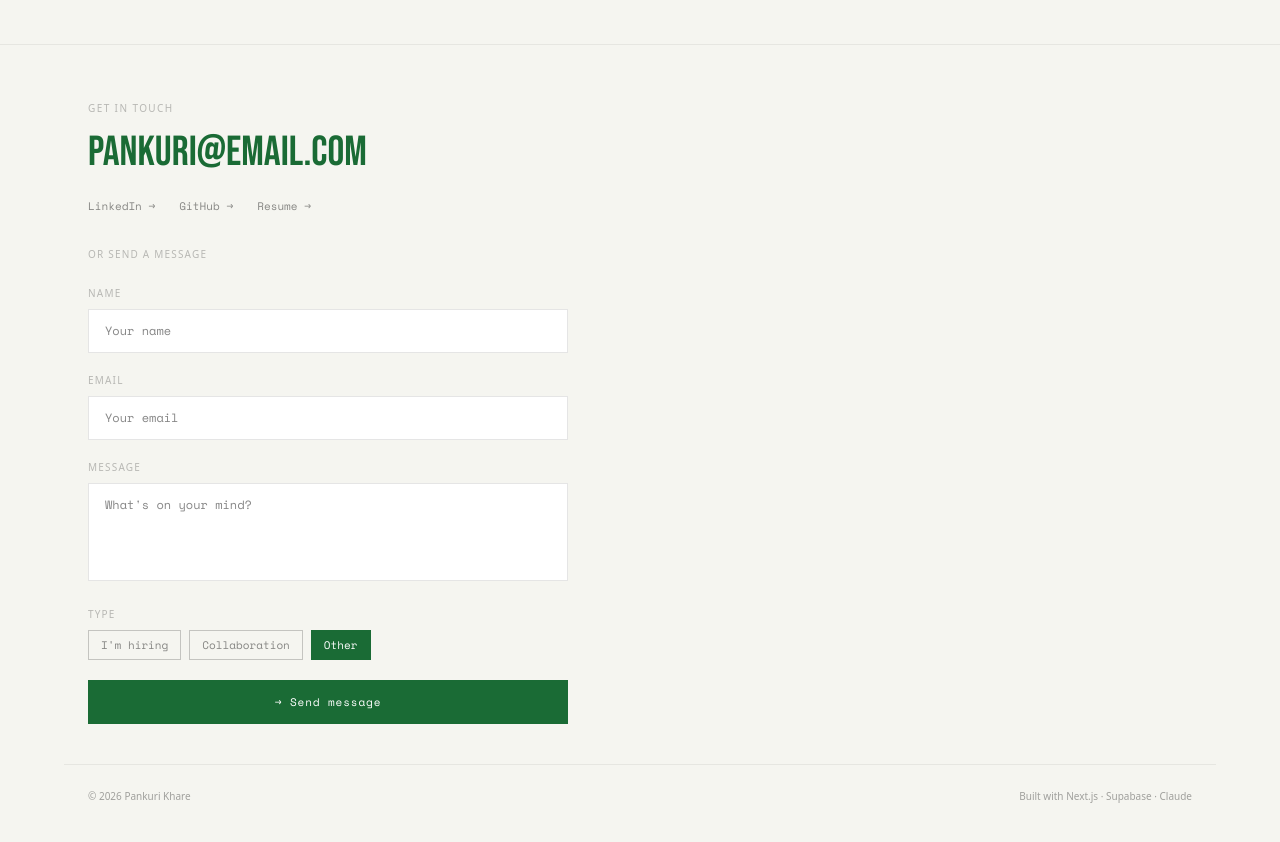
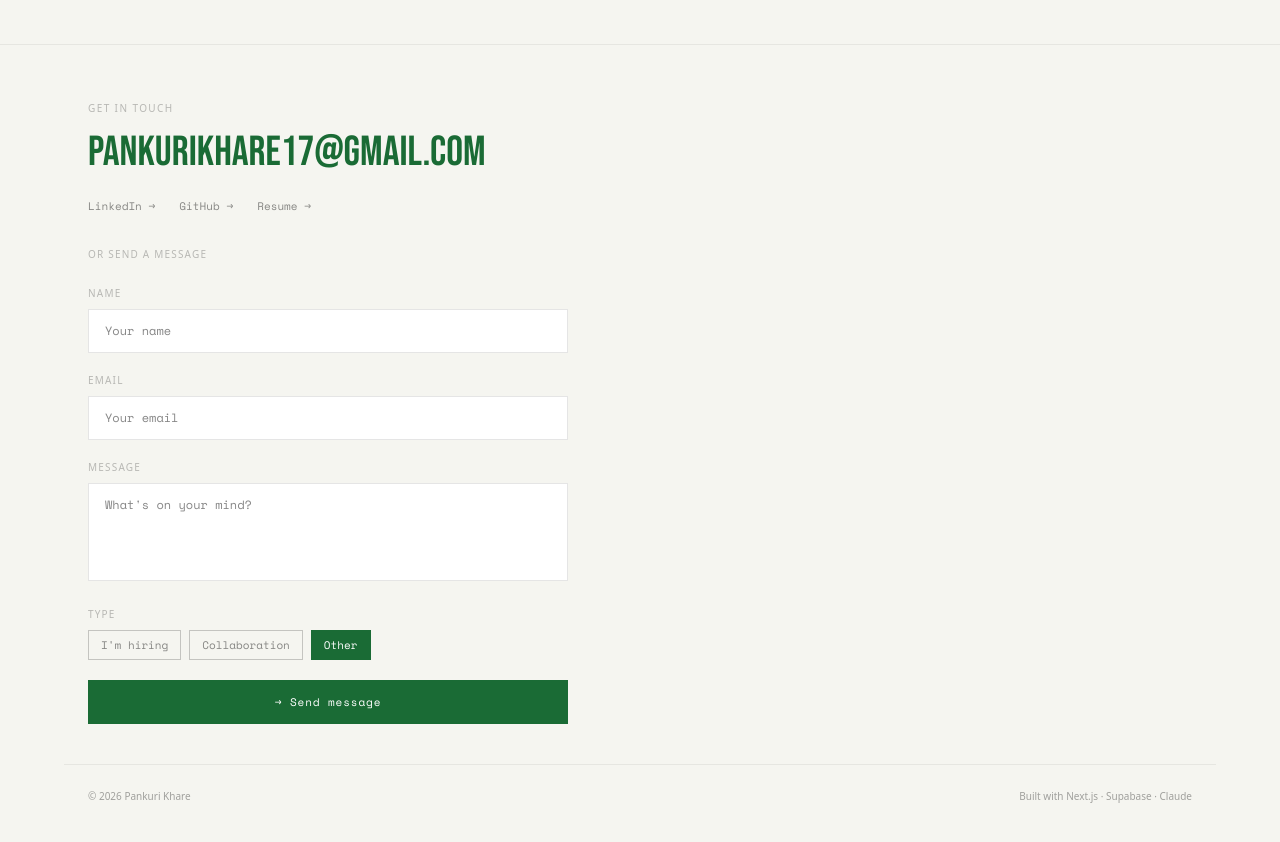
Before and after one commit to pankurik/pankurik_portfolio, a Next.js app: page / in a window 1280 px wide. Shown: the part 5280-6122 px from the top of the page. Built offline with nearby package versions, Linux system fonts and the light colour scheme; no server answers; the database is empty.

Commit message:
Replace placeholder contact links with real profile URLs.
Set Gmail, LinkedIn, and resume path for production deployment.

```diff
--- a/src/data/content.ts
+++ b/src/data/content.ts
@@ -103,10 +103,10 @@ export const about: About = {
       ["Startups preferred", "AI systems"],
     ],
   },
-  email: "pankuri@email.com",
+  email: "pankurikhare17@gmail.com",
   github: "https://github.com/pankurik",
-  linkedin: "#",
-  resume: "#",
+  linkedin: "https://www.linkedin.com/in/pankuri-khare-27151a146",
+  resume: "/resume.pdf",
   availability: "Open to work",
   initials: "PK",
   year: "2026",
```
